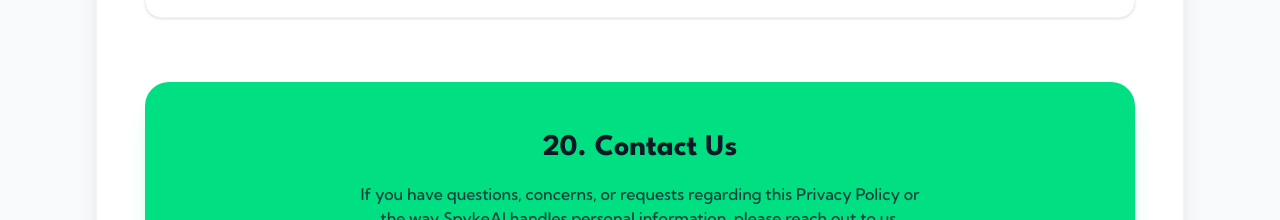
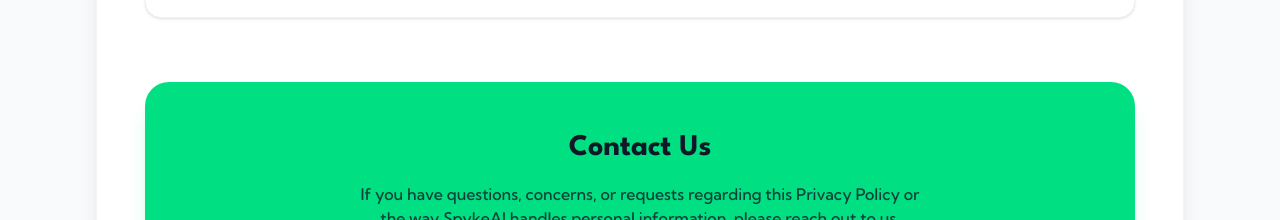
Before and after one commit to SpykeAI/website_sypke, a Next.js app: page /privacy-policy in a window 1280 px wide. Shown: the part 6180-6400 px from the top of the page. Built offline with nearby package versions, Linux system fonts and the light colour scheme.

Commit message:
Remove number prefix from Contact Us section in Privacy Policy

```diff
--- a/src/app/privacy-policy/page.tsx
+++ b/src/app/privacy-policy/page.tsx
@@ -343,7 +343,7 @@
 
             {/* Contact Box */}
             <section className="mt-16 bg-[#00DF81] rounded-3xl p-8 md:p-12 text-center shadow-xl shadow-[#00DF81]/20">
-              <h2 className="text-3xl font-bold text-gray-900 mb-4 font-heading">20. Contact Us</h2>
+              <h2 className="text-3xl font-bold text-gray-900 mb-4 font-heading">Contact Us</h2>
               <p className="text-gray-900/80 mb-8 max-w-xl mx-auto font-medium">
                 If you have questions, concerns, or requests regarding this Privacy Policy or the way SpykeAI handles personal information, please reach out to us.
               </p>
```
